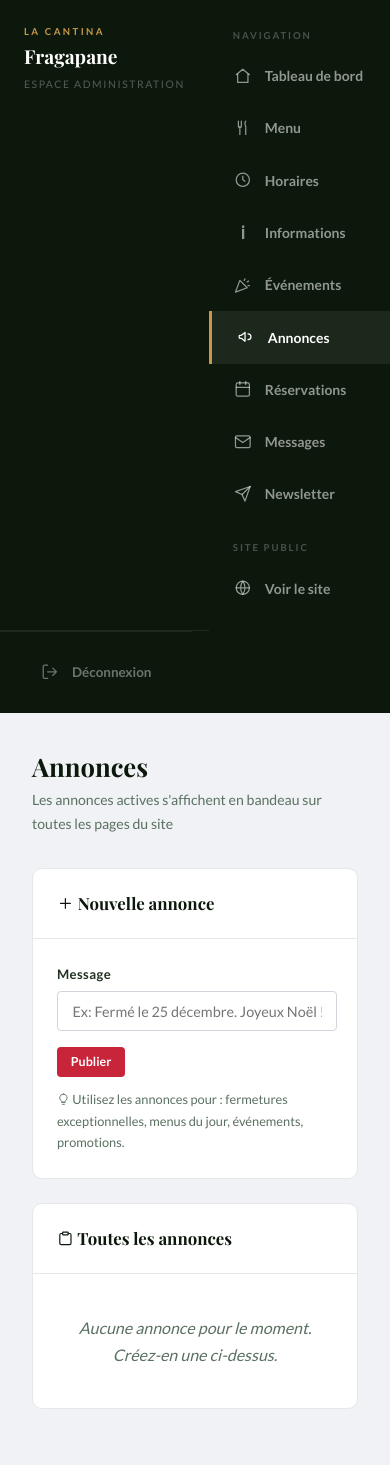
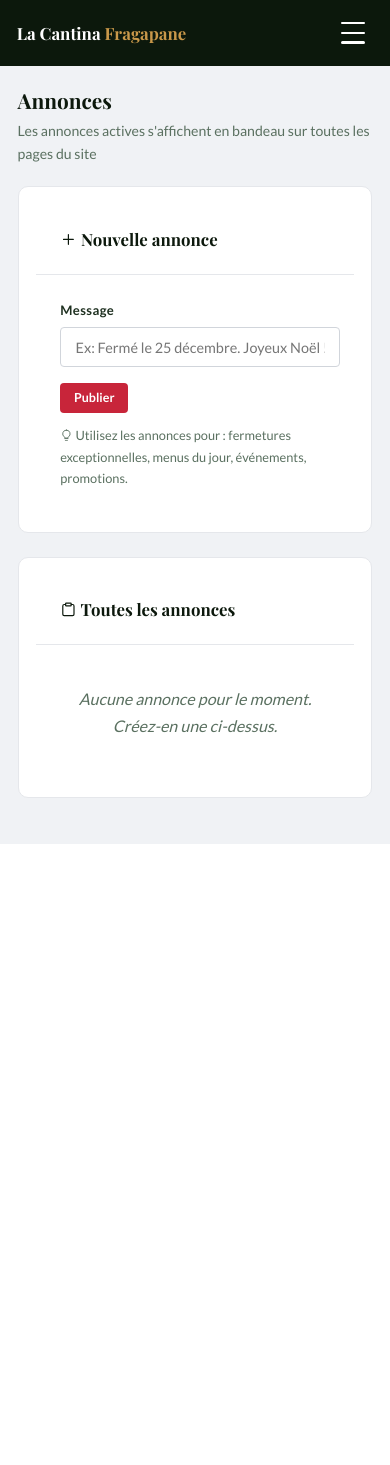
Before and after one commit to ahmeddavidfp-spec/cantina-fragapane, a Flask app: page /admin/annonces in a window 390 px wide. After the commit the page ends 844 px from the top, so only its background shows below. Run offline with Flask 3, Linux system fonts and the light colour scheme; the visitor is signed in with stand-in values (Sample User, id 1); data that the repository does not hold is empty; parts of the project's set-up code (start-up, migrations or seed data) failed here and were passed over; some libraries are stand-ins or nearby versions.

Commit message:
Admin responsive: barre mobile + menu hamburger repliable, tableaux scrollables, formulaires empiles sur telephone
Co-Authored-By: Claude Opus 4.8 <noreply@anthropic.com>

```diff
--- a/static/css/style.css
+++ b/static/css/style.css
@@ -1233,6 +1233,17 @@ input, textarea, select { font-family: inherit; }
   min-height: 100vh;
   font-family: var(--font-body);
 }
+.admin-mobile-topbar { display: none; }
+.admin-table-wrap { overflow-x: auto; -webkit-overflow-scrolling: touch; }
+@media (max-width: 640px) {
+  /* Admin : les formulaires en grille passent à une colonne, les rangées flex retournent à la ligne */
+  .admin-main [style*="grid-template-columns"] { grid-template-columns: 1fr !important; }
+  .admin-main [style*="display:flex"],
+  .admin-main [style*="display: flex"] { flex-wrap: wrap !important; }
+  .admin-card { padding: 1.1rem; }
+  .admin-card-header { flex-wrap: wrap; gap: .5rem; }
+  .admin-actions { flex-wrap: wrap; }
+}
 .admin-layout {
   display: flex;
   min-height: 100vh;
@@ -1774,9 +1785,36 @@ html, body { overflow-x: hidden; }
   .gallery-grid-3           { grid-template-columns: 1fr 1fr; }
   /* About frame moins haut sur tablette */
   .about-frame              { aspect-ratio: 3/2 !important; }
-  /* Admin */
+  /* Admin mobile : barre du haut + menu déroulant */
   .admin-layout   { flex-direction: column; }
-  .admin-sidebar  { width: 100%; height: auto; position: static; flex-direction: row; flex-wrap: wrap; }
+  .admin-mobile-topbar {
+    display: flex; align-items: center; justify-content: space-between;
+    background: var(--dark); padding: .8rem 1.05rem;
+    position: sticky; top: 0; z-index: 60;
+  }
+  .admin-mobile-brand { font-family: var(--font-heading); font-size: 1.05rem; color: #fff; }
+  .admin-mobile-brand b { color: var(--gold); font-weight: 700; }
+  .admin-burger { background: none; border: 0; width: 40px; height: 40px; padding: 9px 8px;
+    display: flex; flex-direction: column; justify-content: space-between; cursor: pointer; }
+  .admin-burger span { display: block; height: 2.5px; width: 100%; background: #fff; border-radius: 2px;
+    transition: transform .22s ease, opacity .22s ease; }
+  .admin-burger.is-open span:nth-child(1) { transform: translateY(8.5px) rotate(45deg); }
+  .admin-burger.is-open span:nth-child(2) { opacity: 0; }
+  .admin-burger.is-open span:nth-child(3) { transform: translateY(-8.5px) rotate(-45deg); }
+  .admin-sidebar {
+    width: 100%; height: auto; position: static;
+    max-height: 0; overflow: hidden; padding: 0;
+    transition: max-height .28s ease;
+  }
+  .admin-sidebar.open { max-height: 85vh; overflow-y: auto; border-bottom: 3px solid var(--gold); }
+  .admin-logo { display: none; }
+  .admin-nav { padding: .4rem 0; }
+  .admin-nav a { padding: .95rem 1.4rem; font-size: 1rem; }
+  .admin-logout { padding: .7rem 1.4rem 1.1rem; }
+  .admin-logout a { padding: .85rem 1rem; font-size: .95rem; }
+  .admin-main { padding: 1.1rem; }
+  .admin-topbar { flex-wrap: wrap; gap: .5rem; margin-bottom: 1.25rem; }
+  .admin-page-title { font-size: 1.3rem; }
   /* Sections padding */
   .about-section, .featured-section, .award-section,
   .about-page, .contact-page, .menu-page { padding-top: 3.5rem; padding-bottom: 3.5rem; }
--- a/templates/admin/base.html
+++ b/templates/admin/base.html
@@ -12,6 +12,15 @@
 <body class="admin-body">
 <div class="admin-layout">
 
+  <!-- Barre mobile (visible uniquement sur téléphone/tablette) -->
+  <div class="admin-mobile-topbar">
+    <div class="admin-mobile-brand">La Cantina <b>Fragapane</b></div>
+    <button class="admin-burger" type="button" aria-label="Ouvrir le menu"
+            onclick="document.querySelector('.admin-sidebar').classList.toggle('open'); this.classList.toggle('is-open');">
+      <span></span><span></span><span></span>
+    </button>
+  </div>
+
   <!-- Sidebar -->
   <aside class="admin-sidebar">
     <div class="admin-logo">
@@ -24,7 +33,7 @@
       <a href="{{ url_for('admin_dashboard') }}"     class="{% if request.endpoint == 'admin_dashboard'     %}active{% endif %}"><span class="admin-nav-icon"><svg width="1em" height="1em" viewBox="0 0 24 24" fill="none" stroke="currentColor" stroke-width="1.7" stroke-linecap="round" stroke-linejoin="round" style="vertical-align:-.12em"><path d="M3 10.5 12 3l9 7.5"/><path d="M5 9.5V21h14V9.5"/></svg></span> Tableau de bord</a>
       <a href="{{ url_for('admin_menu') }}"          class="{% if request.endpoint == 'admin_menu'          %}active{% endif %}"><span class="admin-nav-icon"><svg width="1em" height="1em" viewBox="0 0 24 24" fill="none" stroke="currentColor" stroke-width="1.7" stroke-linecap="round" stroke-linejoin="round" style="vertical-align:-.12em"><path d="M6 3v7a2 2 0 0 0 4 0V3M8 10v11M16 3c-1.5 1.5-1.5 5 0 6.5V21"/></svg></span> Menu</a>
       <a href="{{ url_for('admin_hours') }}"         class="{% if request.endpoint == 'admin_hours'         %}active{% endif %}"><span class="admin-nav-icon"><svg width="1em" height="1em" viewBox="0 0 24 24" fill="none" stroke="currentColor" stroke-width="1.7" stroke-linecap="round" stroke-linejoin="round" style="vertical-align:-.12em"><circle cx="12" cy="12" r="9"/><path d="M12 7v5l3 2"/></svg></span> Horaires</a>
-      <a href="{{ url_for('admin_info') }}"          class="{% if request.endpoint == 'admin_info'          %}active{% endif %}"><span class="admin-nav-icon">ℹ</span> Informations</a>
+      <a href="{{ url_for('admin_info') }}"          class="{% if request.endpoint == 'admin_info'          %}active{% endif %}"><span class="admin-nav-icon"><svg width="1em" height="1em" viewBox="0 0 24 24" fill="none" stroke="currentColor" stroke-width="1.7" stroke-linecap="round" stroke-linejoin="round" style="vertical-align:-.12em"><circle cx="12" cy="12" r="9"/><path d="M12 16v-4M12 8h.01"/></svg></span> Informations</a>
       <a href="{{ url_for('admin_events') }}"        class="{% if request.endpoint == 'admin_events'        %}active{% endif %}"><span class="admin-nav-icon"><svg width="1em" height="1em" viewBox="0 0 24 24" fill="none" stroke="currentColor" stroke-width="1.7" stroke-linecap="round" stroke-linejoin="round" style="vertical-align:-.12em"><path d="M2 22l6-16 10 10z"/><path d="M14 6l1-2M18 8l2-1M19 13h2"/></svg></span> Événements</a>
       <a href="{{ url_for('admin_announcements') }}" class="{% if request.endpoint == 'admin_announcements' %}active{% endif %}"><span class="admin-nav-icon"><svg width="1em" height="1em" viewBox="0 0 24 24" fill="none" stroke="currentColor" stroke-width="1.7" stroke-linecap="round" stroke-linejoin="round" style="vertical-align:-.12em"><path d="M3 11v2a1 1 0 0 0 1 1h2l5 4V6L6 10H4a1 1 0 0 0-1 1z"/><path d="M15 8a4 4 0 0 1 0 8"/></svg></span> Annonces</a>
       <a href="{{ url_for('admin_reservations') }}"  class="{% if request.endpoint == 'admin_reservations'  %}active{% endif %}"><span class="admin-nav-icon"><svg width="1em" height="1em" viewBox="0 0 24 24" fill="none" stroke="currentColor" stroke-width="1.7" stroke-linecap="round" stroke-linejoin="round" style="vertical-align:-.12em"><rect x="3" y="4" width="18" height="18" rx="2"/><path d="M16 2v4M8 2v4M3 10h18"/></svg></span> Réservations</a>
@@ -49,5 +58,14 @@
   </div>
 
 </div>
+<script>
+  // Referme le menu mobile après avoir choisi une section
+  document.querySelectorAll('.admin-sidebar .admin-nav a, .admin-sidebar .admin-logout a').forEach(function(a){
+    a.addEventListener('click', function(){
+      document.querySelector('.admin-sidebar').classList.remove('open');
+      var b = document.querySelector('.admin-burger'); if (b) b.classList.remove('is-open');
+    });
+  });
+</script>
 </body>
 </html>
--- a/templates/admin/messages.html
+++ b/templates/admin/messages.html
@@ -16,7 +16,7 @@
 <div class="admin-empty">Aucun message pour l'instant.</div>
 {% else %}
 <div class="admin-table-wrap">
-  <table class="admin-table">
+  <div class="admin-table-wrap"><table class="admin-table">
     <thead>
       <tr>
         <th>Reçu le</th><th>Nom</th><th>Coordonnées</th><th>Message</th><th></th>
@@ -45,7 +45,7 @@
       </tr>
       {% endfor %}
     </tbody>
-  </table>
+  </table></div>
 </div>
 {% endif %}
 {% endblock %}
--- a/templates/admin/newsletter.html
+++ b/templates/admin/newsletter.html
@@ -24,7 +24,7 @@
 <div class="admin-empty">Aucun abonné pour l'instant.</div>
 {% else %}
 <div class="admin-table-wrap">
-  <table class="admin-table">
+  <div class="admin-table-wrap"><table class="admin-table">
     <thead><tr><th>Email</th><th>Date d'inscription</th><th></th></tr></thead>
     <tbody>
       {% for s in subs %}
@@ -40,7 +40,7 @@
       </tr>
       {% endfor %}
     </tbody>
-  </table>
+  </table></div>
 </div>
 {% endif %}
 
--- a/templates/admin/reservations.html
+++ b/templates/admin/reservations.html
@@ -16,7 +16,7 @@
 <div class="admin-empty">Aucune réservation pour l'instant.</div>
 {% else %}
 <div class="admin-table-wrap">
-  <table class="admin-table">
+  <div class="admin-table-wrap"><table class="admin-table">
     <thead>
       <tr>
         <th>Date</th><th>Heure</th><th>Nom</th><th>Tél.</th><th>Pers.</th><th>Notes</th><th>Statut</th><th>Actions</th>
@@ -49,7 +49,7 @@
       </tr>
       {% endfor %}
     </tbody>
-  </table>
+  </table></div>
 </div>
 {% endif %}
 {% endblock %}
```
